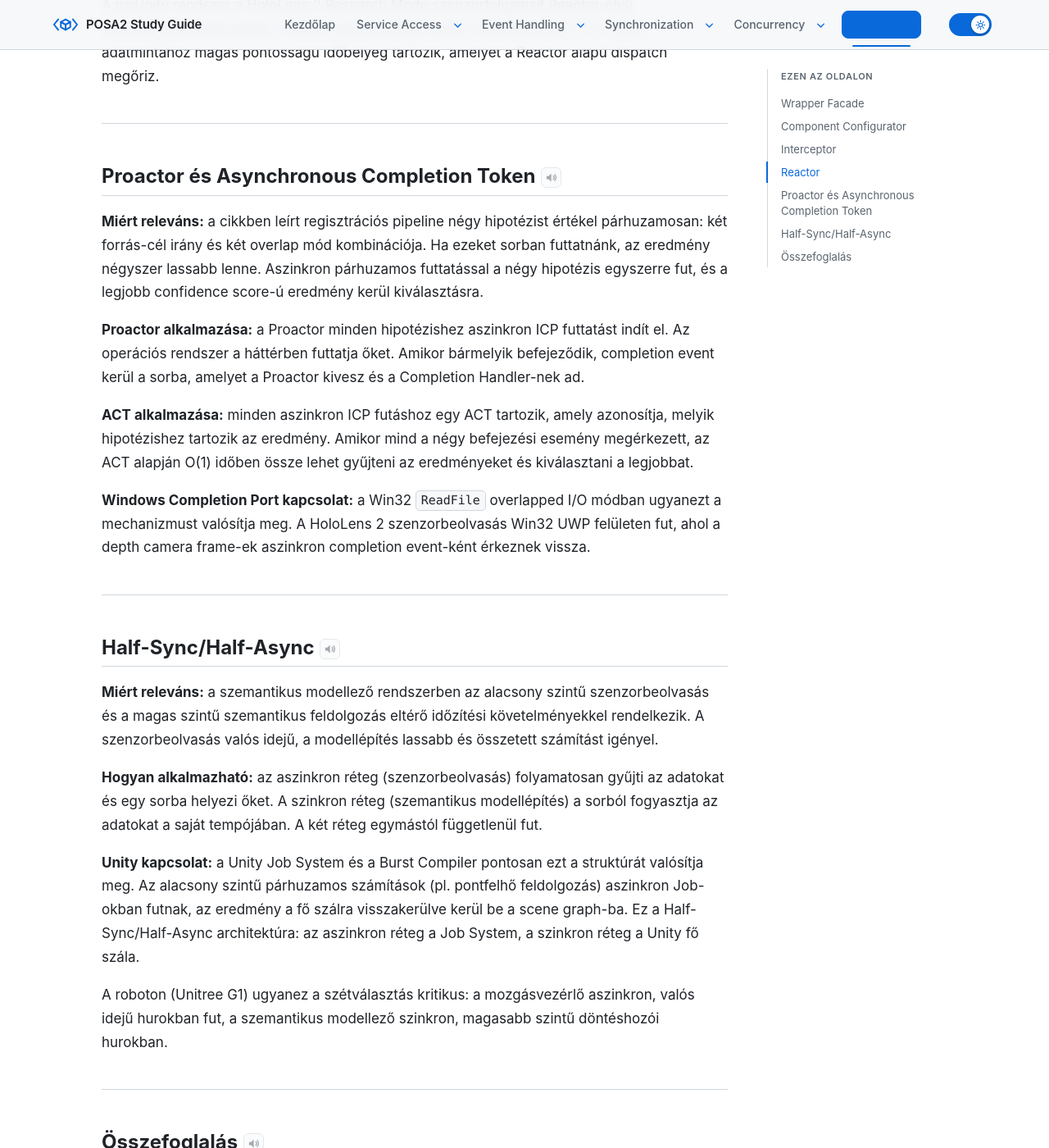
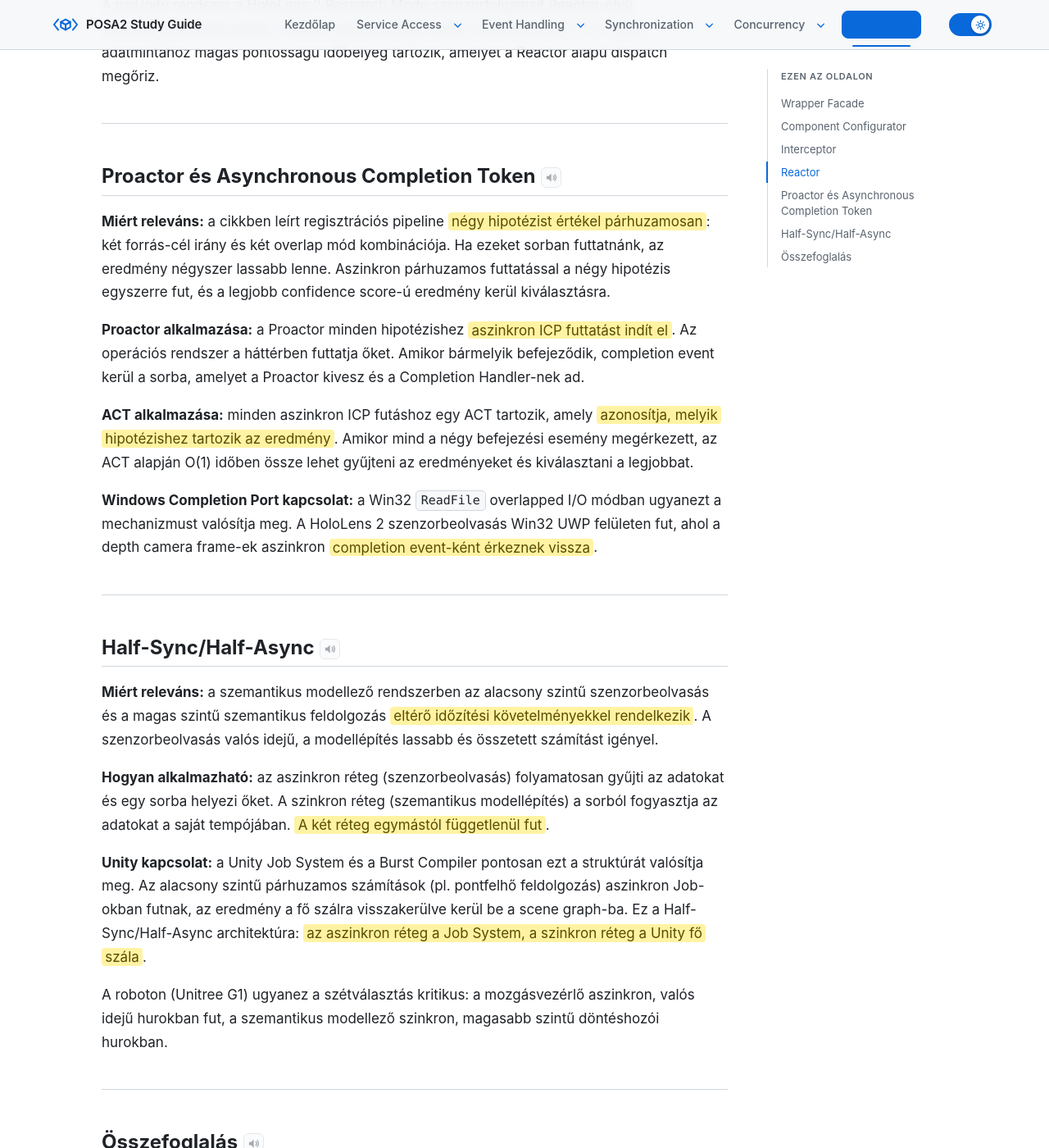
Before and after one commit to szappanka/posa2-study, a Jekyll site: the page built from docs/kutatasi-patternek.md, in a window 1280 px wide and 1400 px high, scrolled down 2808 px. Shown: the whole window at 82% size. Built offline with Jekyll 4.4.1, drawn with Linux system fonts in a browser that asks for light colours.

```diff
--- a/docs/kutatasi-patternek.md
+++ b/docs/kutatasi-patternek.md
@@ -107,39 +107,39 @@ magas pontosságú időbélyeg tartozik, amelyet a Reactor alapú dispatch megő
 
 ## Proactor és Asynchronous Completion Token
 
-**Miért releváns:** a cikkben leírt regisztrációs pipeline négy hipotézist értékel párhuzamosan:
+**Miért releváns:** a cikkben leírt regisztrációs pipeline <mark>négy hipotézist értékel párhuzamosan</mark>:
 két forrás-cél irány és két overlap mód kombinációja. Ha ezeket sorban futtatnánk, az
 eredmény négyszer lassabb lenne. Aszinkron párhuzamos futtatással a négy hipotézis
 egyszerre fut, és a legjobb confidence score-ú eredmény kerül kiválasztásra.
 
-**Proactor alkalmazása:** a Proactor minden hipotézishez aszinkron ICP futtatást indít el. Az
+**Proactor alkalmazása:** a Proactor minden hipotézishez <mark>aszinkron ICP futtatást indít el</mark>. Az
 operációs rendszer a háttérben futtatja őket. Amikor bármelyik befejeződik, completion event
 kerül a sorba, amelyet a Proactor kivesz és a Completion Handler-nek ad.
 
-**ACT alkalmazása:** minden aszinkron ICP futáshoz egy ACT tartozik, amely azonosítja, melyik
-hipotézishez tartozik az eredmény. Amikor mind a négy befejezési esemény megérkezett, az ACT
+**ACT alkalmazása:** minden aszinkron ICP futáshoz egy ACT tartozik, amely <mark>azonosítja, melyik
+hipotézishez tartozik az eredmény</mark>. Amikor mind a négy befejezési esemény megérkezett, az ACT
 alapján O(1) időben össze lehet gyűjteni az eredményeket és kiválasztani a legjobbat.
 
 **Windows Completion Port kapcsolat:** a Win32 `ReadFile` overlapped I/O módban ugyanezt a
 mechanizmust valósítja meg. A HoloLens 2 szenzorbeolvasás Win32 UWP felületen fut, ahol a
-depth camera frame-ek aszinkron completion event-ként érkeznek vissza.
+depth camera frame-ek aszinkron <mark>completion event-ként érkeznek vissza</mark>.
 
 ---
 
 ## Half-Sync/Half-Async
 
 **Miért releváns:** a szemantikus modellező rendszerben az alacsony szintű szenzorbeolvasás
-és a magas szintű szemantikus feldolgozás eltérő időzítési követelményekkel rendelkezik. A
+és a magas szintű szemantikus feldolgozás <mark>eltérő időzítési követelményekkel rendelkezik</mark>. A
 szenzorbeolvasás valós idejű, a modellépítés lassabb és összetett számítást igényel.
 
 **Hogyan alkalmazható:** az aszinkron réteg (szenzorbeolvasás) folyamatosan gyűjti az
 adatokat és egy sorba helyezi őket. A szinkron réteg (szemantikus modellépítés) a sorból
-fogyasztja az adatokat a saját tempójában. A két réteg egymástól függetlenül fut.
+fogyasztja az adatokat a saját tempójában. <mark>A két réteg egymástól függetlenül fut</mark>.
 
 **Unity kapcsolat:** a Unity Job System és a Burst Compiler pontosan ezt a struktúrát valósítja
 meg. Az alacsony szintű párhuzamos számítások (pl. pontfelhő feldolgozás) aszinkron Job-okban
 futnak, az eredmény a fő szálra visszakerülve kerül be a scene graph-ba. Ez a Half-Sync/Half-Async
-architektúra: az aszinkron réteg a Job System, a szinkron réteg a Unity fő szála.
+architektúra: <mark>az aszinkron réteg a Job System, a szinkron réteg a Unity fő szála</mark>.
 
 A roboton (Unitree G1) ugyanez a szétválasztás kritikus: a mozgásvezérlő aszinkron, valós idejű
 hurokban fut, a szemantikus modellező szinkron, magasabb szintű döntéshozói hurokban.
```
Also changed, not shown: docs/19-half-sync-half-async.md (+8 -8 lines).
